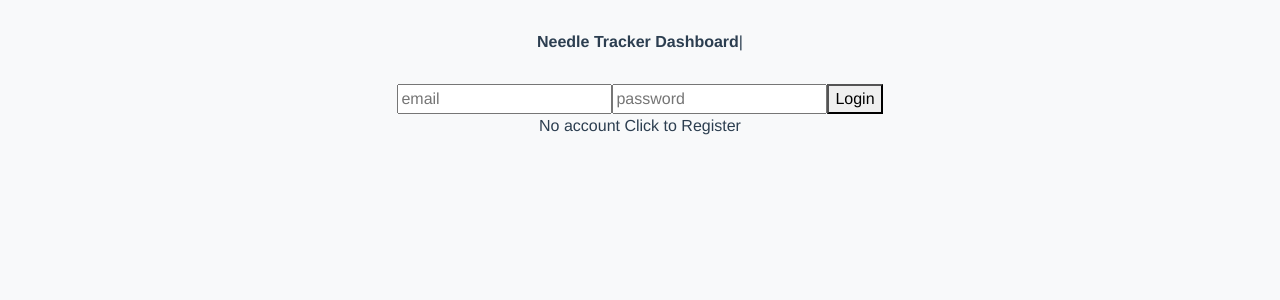
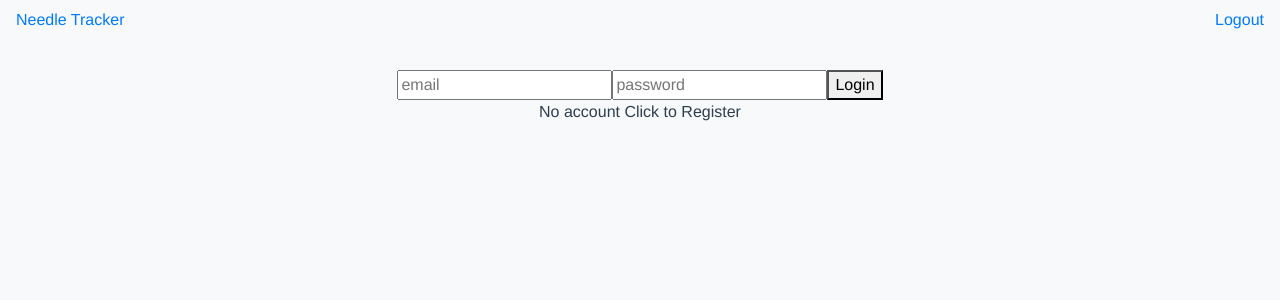
Before and after one commit to nathanielwheeler/needle-tracker, a Vue app in the folder wwwsrc/: page /#/login in a window 1280 px wide. Shown: the top 300 px of the page. Built offline with nearby package versions, Linux system fonts and the light colour scheme; no server answers.

Commit message:
navbar refactor

```diff
--- a/wwwsrc/src/App.vue
+++ b/wwwsrc/src/App.vue
@@ -1,11 +1,16 @@
 <template>
 	<div id="app">
-		<div id="nav">
-			<router-link to="/">Needle Tracker Dashboard</router-link>|
-		</div>
-		<router-view />
+		<navbar />
+		<router-view id="nav" />
 	</div>
 </template>
+
+<script>
+import Navbar from "./components/Navbar.vue";
+export default {
+	components: { Navbar }
+};
+</script>
 
 <style>
 #app {
--- /dev/null
+++ b/wwwsrc/src/components/Navbar.vue
@@ -0,0 +1,31 @@
+<template>
+	<div class="navbar">
+		<router-link to="/">Needle Tracker</router-link>
+		<a @click="logout" href="#">Logout</a>
+	</div>
+</template>
+
+
+<script>
+export default {
+	name: "navbar",
+	data() {
+		return {};
+	},
+	computed: {
+		user() {
+			return this.$store.state.user;
+		}
+	},
+	methods: {
+		logout() {
+			this.$store.dispatch("logout");
+		}
+	},
+	components: {}
+};
+</script>
+
+
+<style scoped>
+</style>
```
